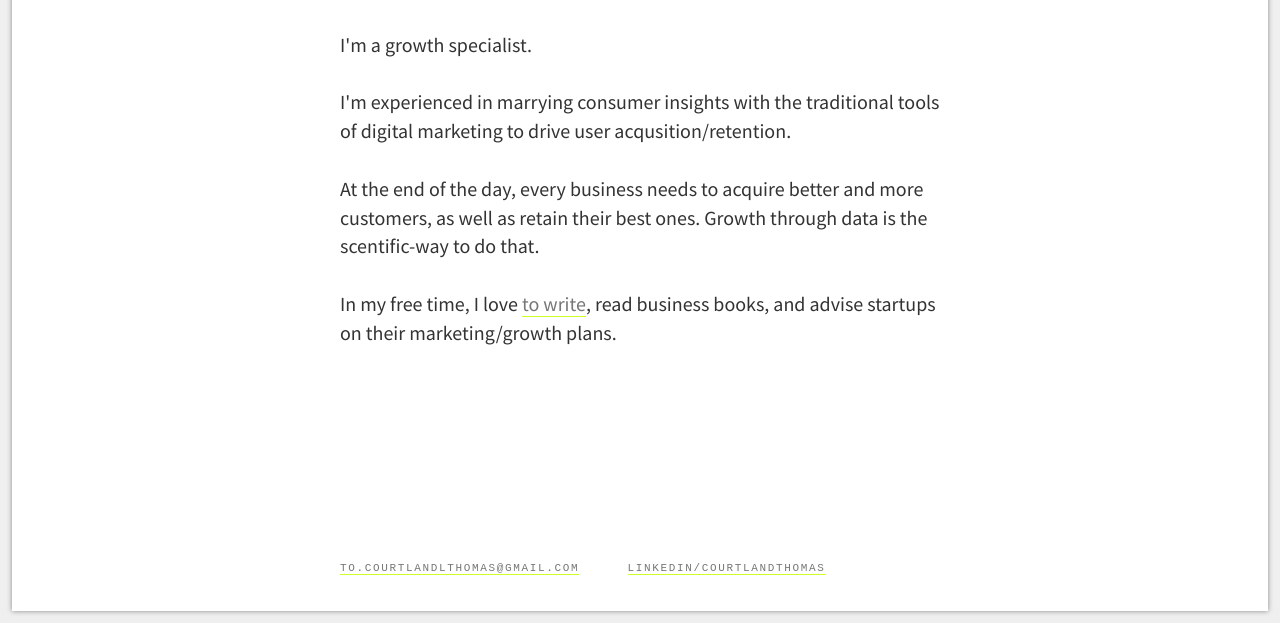
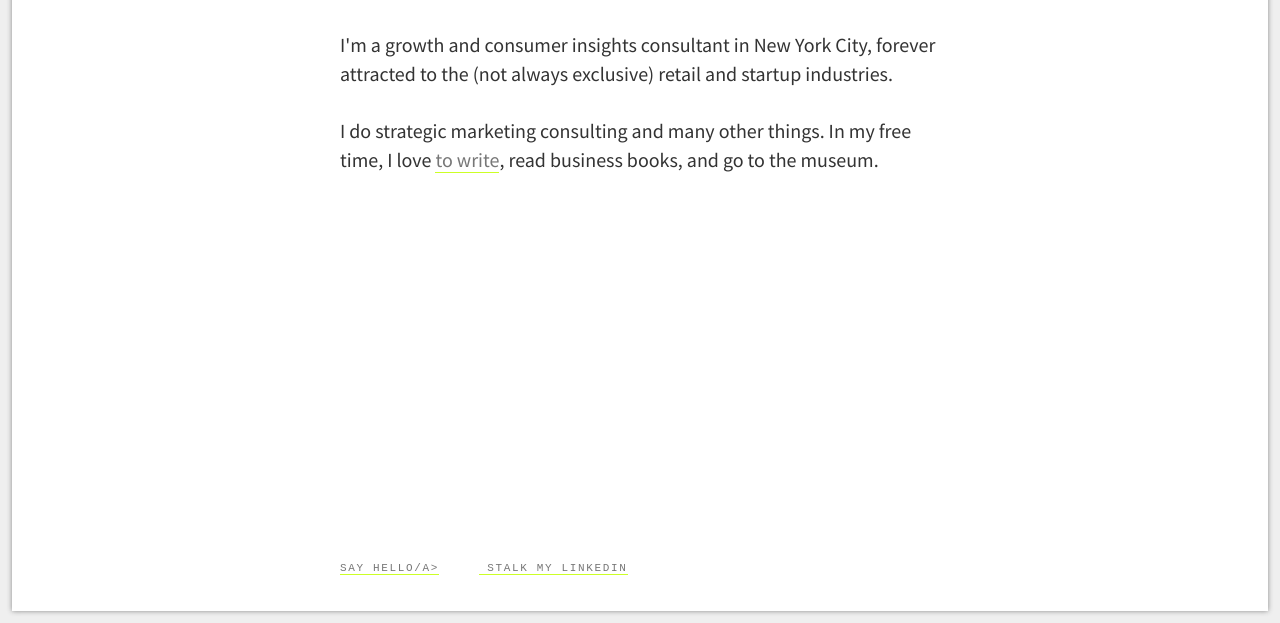
Before and after one commit to courtlandthomas/courtlandthomas, a plain HTML site: page index.html in a window 1280 px wide. Shown: the part 177-800 px from the top of the page. Drawn offline with Linux system fonts and the light colour scheme.

Commit message:
new commitment

```diff
--- a/index.html
+++ b/index.html
@@ -15,19 +15,19 @@
       </header>
       <article>
         <p>
-          I'm a growth specialist. <br><br>
+          I'm a growth and consumer insights consultant in New York City, forever attracted to the (not always exclusive) retail and startup industries. <br><br>
 
-          I'm experienced in marrying consumer insights with the traditional tools of digital marketing to drive user acqusition/retention. <br><br> At the end of the day, every business needs to acquire better and more customers, as well as retain their best ones. Growth through data is the scentific-way to do that. <br><br>
+          I do strategic marketing consulting and many other things.
 
-          In my free time, I love <a href="http://college-advice.tumblr.com/post/140766183501/how-to-plan-your-day-agnes-b-bag?utm_medium=courtlandthomascom&utm_content=6-17-2017">to write</a>, read business books, and advise startups on their marketing/growth plans.
+          In my free time, I love <a href="http://college-advice.tumblr.com/post/140766183501/how-to-plan-your-day-agnes-b-bag?utm_medium=courtlandthomascom&utm_content=6-17-2017">to write</a>, read business books, and go to the museum.
 
 </p>
       </article>
 
     <footer>
       <ul class="meta inline-list">
-        <li><a href="mailto:courtland.l.thomas@gmail.com">to.courtlandlthomas@gmail.com</a></li>
-        <li><a href="https://www.linkedin.com/in/courtlandthomas" target="_blank">linkedin/courtlandthomas</a></li>
+        <li><a href="mailto:courtland.l.thomas@gmail.com">say hello/a></li>
+        <li><a href="https://www.linkedin.com/in/courtlandthomas" target="_blank">stalk my linkedin</a></li>
       </ul>
     </footer>
   </div>
```
